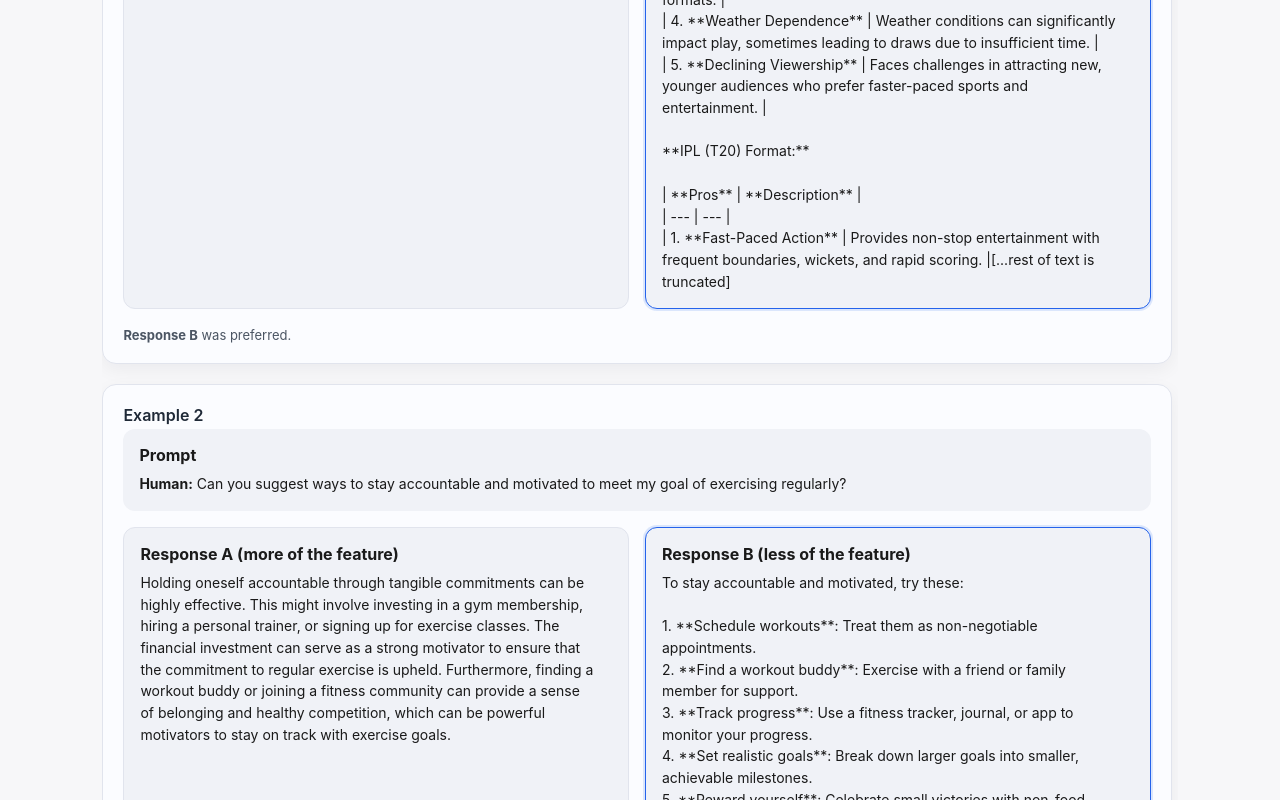
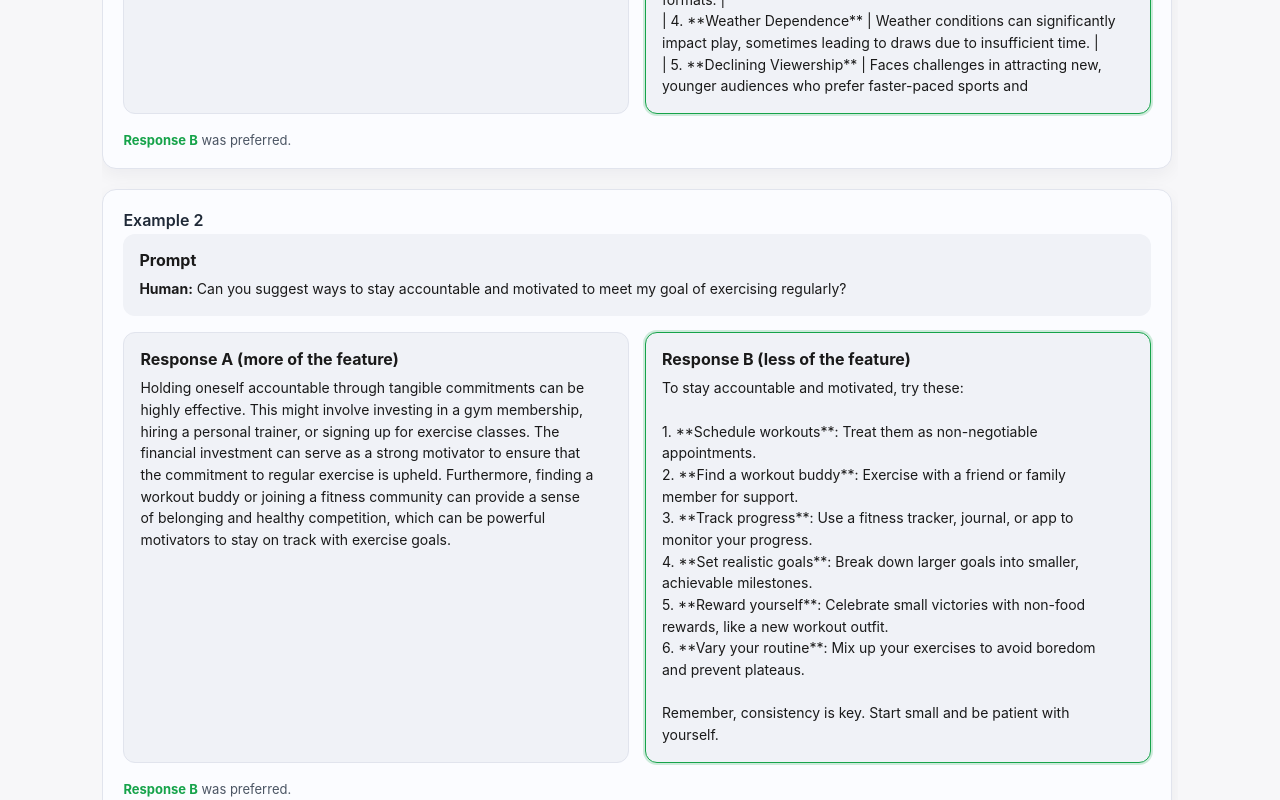
Before and after one commit to rmovva/demo-wimhf, a React (Create React App) app in the folder frontend/: page / in a window 1280 px wide. Shown: the part 1880-2680 px from the top of the page. Built offline with nearby package versions, Linux system fonts and the light colour scheme.

Commit message:
[codex] Tweak preferred response styling

```diff
--- a/frontend/src/App.css
+++ b/frontend/src/App.css
@@ -378,7 +378,7 @@
   font-size: 14px;
   line-height: 1.55;
   white-space: pre-wrap;
-  max-height: calc(1.55em * 50);
+  max-height: calc(1.55em * 30);
   overflow-y: auto;
   scrollbar-gutter: stable;
 }
@@ -395,6 +395,10 @@
   margin-top: 4px;
 }
 
+.preference-note strong {
+  color: #16a34a;
+}
+
 .response-box {
   border-radius: 12px;
   padding: 16px;
@@ -406,8 +410,8 @@
 }
 
 .preferred-response {
-  border-color: #2563eb;
-  box-shadow: 0 0 0 2px rgba(37, 99, 235, 0.15);
+  border-color: #16a34a;
+  box-shadow: 0 0 0 2px rgba(22, 163, 74, 0.2);
 }
 
 .response-left strong,
```
